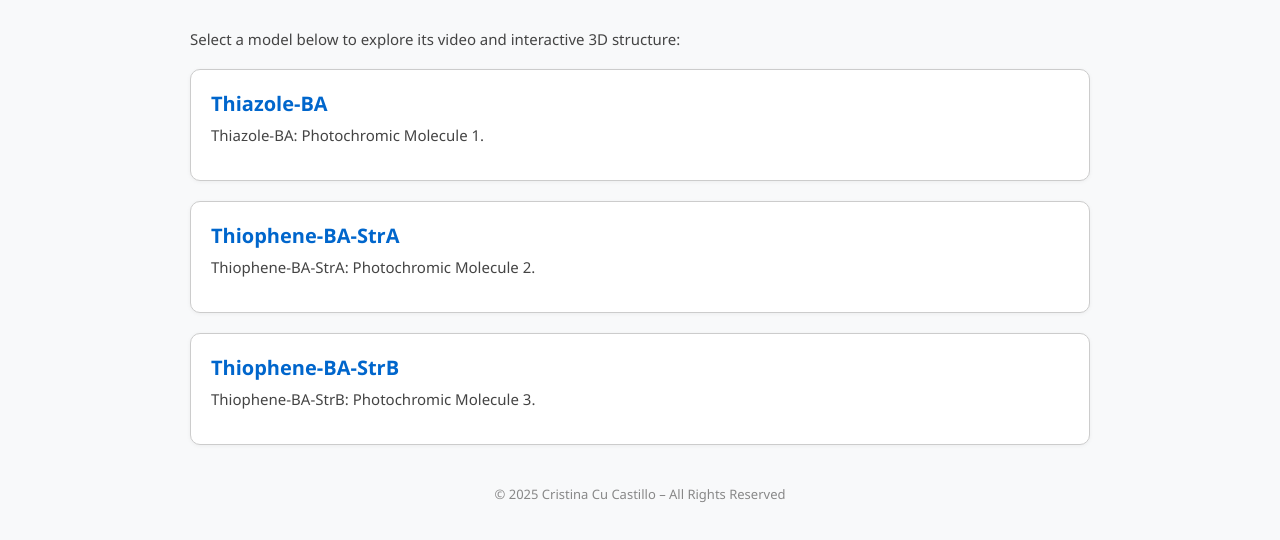
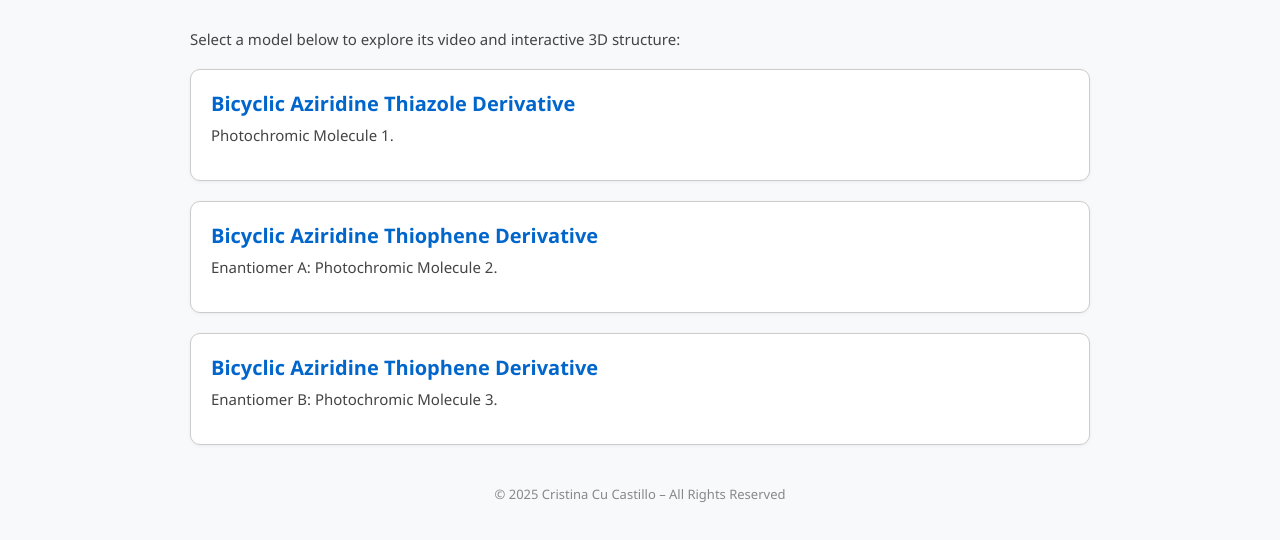
Before and after one commit to fxm200013/ComSciCon-Houston-2025-Cristina, a plain HTML site: page index.html in a window 1280 px wide. Shown: the part 142-682 px from the top of the page. Drawn offline with Linux system fonts and the light colour scheme.

Commit message:
Update index.html

```diff
--- a/index.html
+++ b/index.html
@@ -94,18 +94,18 @@
     <p>Select a model below to explore its video and interactive 3D structure:</p>
 
     <div class="model-link">
-      <a href="ThA-BA/">Thiazole-BA</a>
-      <p>Thiazole-BA: Photochromic Molecule 1.</p>
+      <a href="ThA-BA/">Bicyclic Aziridine Thiazole Derivative</a>
+      <p>Photochromic Molecule 1.</p>
     </div>
 
     <div class="model-link">
-      <a href="Th-BA-A/">Thiophene-BA-StrA</a>
-      <p>Thiophene-BA-StrA: Photochromic Molecule 2.</p>
+      <a href="Th-BA-A/">Bicyclic Aziridine Thiophene Derivative</a>
+      <p>Enantiomer A: Photochromic Molecule 2.</p>
     </div>
 
     <div class="model-link">
-      <a href="Th-BA-B/">Thiophene-BA-StrB</a>
-      <p>Thiophene-BA-StrB: Photochromic Molecule 3.</p>
+      <a href="Th-BA-B/">Bicyclic Aziridine Thiophene Derivative</a>
+      <p>Enantiomer B: Photochromic Molecule 3.</p>
     </div>
   </main>
 
```
